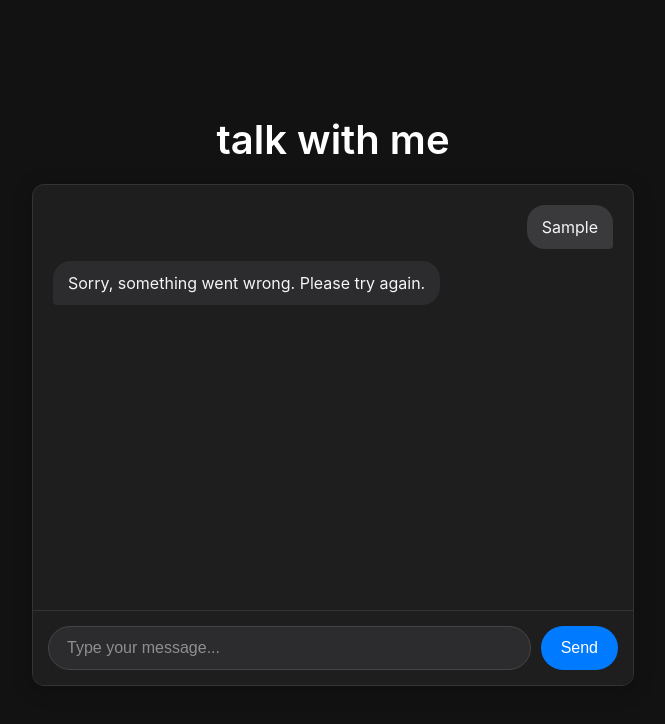
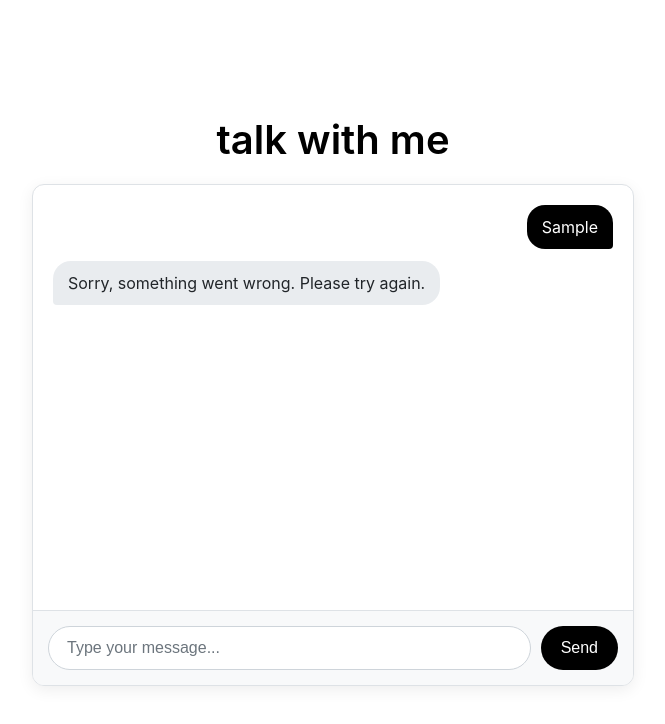
Before and after one commit to constantinbender51-cmyk/Constantin-bot, a website: page public/index.html in a window 1280 px wide. Both pictures are taken after typing "Sample" into the empty fields and a click on the button "Send". Shown: the whole page, without its empty margins (307-972 px from the left). Drawn offline with Linux system fonts and the light colour scheme; no server answers.

Commit message:
Update style.css

```diff
--- a/public/style.css
+++ b/public/style.css
@@ -1,10 +1,10 @@
-/* --- Black and Grey Theme --- */
+/* --- Black, White, and Grey Theme --- */
 
 /* General Body Styling */
 body {
     font-family: -apple-system, BlinkMacSystemFont, 'Segoe UI', Roboto, Helvetica, Arial, sans-serif;
-    background-color: #121212; /* Near-black background */
-    color: #e0e0e0; /* Light grey text for readability */
+    background-color: #ffffff; /* White background */
+    color: #212529; /* Dark text for readability */
     margin: 0;
     padding: 20px;
     display: flex;
@@ -28,7 +28,7 @@ body {
 #header h1 {
     font-size: 2.5rem;
     font-weight: 600;
-    color: #ffffff; /* Pure white for the main title */
+    color: #000000; /* Black title */
     margin: 0;
 }
 
@@ -37,10 +37,10 @@ body {
     width: 100%;
     height: 65vh;
     max-height: 500px;
-    background-color: #1e1e1e; /* Dark grey for the chat window */
+    background-color: #ffffff; /* White chat window */
     border-radius: 12px;
-    border: 1px solid #333; /* Subtle border */
-    box-shadow: 0 4px 20px rgba(0, 0, 0, 0.25);
+    border: 1px solid #dee2e6; /* Light grey border */
+    box-shadow: 0 4px 16px rgba(0, 0, 0, 0.07);
     display: flex;
     flex-direction: column;
     overflow: hidden;
@@ -61,17 +61,18 @@ body {
     border-radius: 18px;
     max-width: 80%;
     line-height: 1.5;
-    color: #f5f5f5; /* Light text for all messages */
 }
 
 .user-message {
-    background-color: #3a3a3c; /* Medium-dark grey for user */
+    background-color: #000000; /* Black for user messages */
+    color: #ffffff; /* White text */
     align-self: flex-end;
     border-bottom-right-radius: 4px;
 }
 
 .bot-message {
-    background-color: #2c2c2e; /* Slightly lighter grey for bot */
+    background-color: #e9ecef; /* Light grey for bot messages */
+    color: #212529; /* Dark text */
     align-self: flex-start;
     border-bottom-left-radius: 4px;
 }
@@ -80,35 +81,35 @@ body {
 #chat-form {
     display: flex;
     padding: 15px;
-    border-top: 1px solid #333;
-    background-color: #1e1e1e; /* Match chat container background */
+    border-top: 1px solid #dee2e6;
+    background-color: #f8f9fa; /* Slightly off-white for the form area */
 }
 
 #message-input {
     flex-grow: 1;
     padding: 12px 18px;
-    border: 1px solid #444;
+    border: 1px solid #ced4da;
     border-radius: 24px;
     margin-right: 10px;
     font-size: 16px;
-    background-color: #2c2c2e; /* Dark input field */
-    color: #f5f5f5; /* Light text color for input */
+    background-color: #ffffff;
+    color: #212529;
 }
 
 #message-input::placeholder {
-    color: #8e8e93; /* Softer grey for placeholder text */
+    color: #6c757d;
 }
 
 #message-input:focus {
     outline: none;
-    border-color: #58585a;
-    box-shadow: 0 0 0 2px rgba(150, 150, 150, 0.2);
+    border-color: #868e96;
+    box-shadow: 0 0 0 2px rgba(0, 0, 0, 0.1);
 }
 
 #chat-form button {
     padding: 0 20px;
     border: none;
-    background-color: #007aff; /* Using a pop of blue for the send button */
+    background-color: #000000; /* Black send button */
     color: white;
     border-radius: 24px;
     cursor: pointer;
@@ -118,7 +119,7 @@ body {
 }
 
 #chat-form button:hover {
-    background-color: #0a84ff;
+    background-color: #343a40;
 }
 
 /* --- Typing Indicator Styles --- */
@@ -136,7 +137,7 @@ body {
 #typing-indicator .dot {
     width: 8px;
     height: 8px;
-    background-color: #6c6c70; /* Grey dots */
+    background-color: #adb5bd; /* Grey dots */
     border-radius: 50%;
     animation: bounce 1.3s infinite ease-in-out;
 }
```
